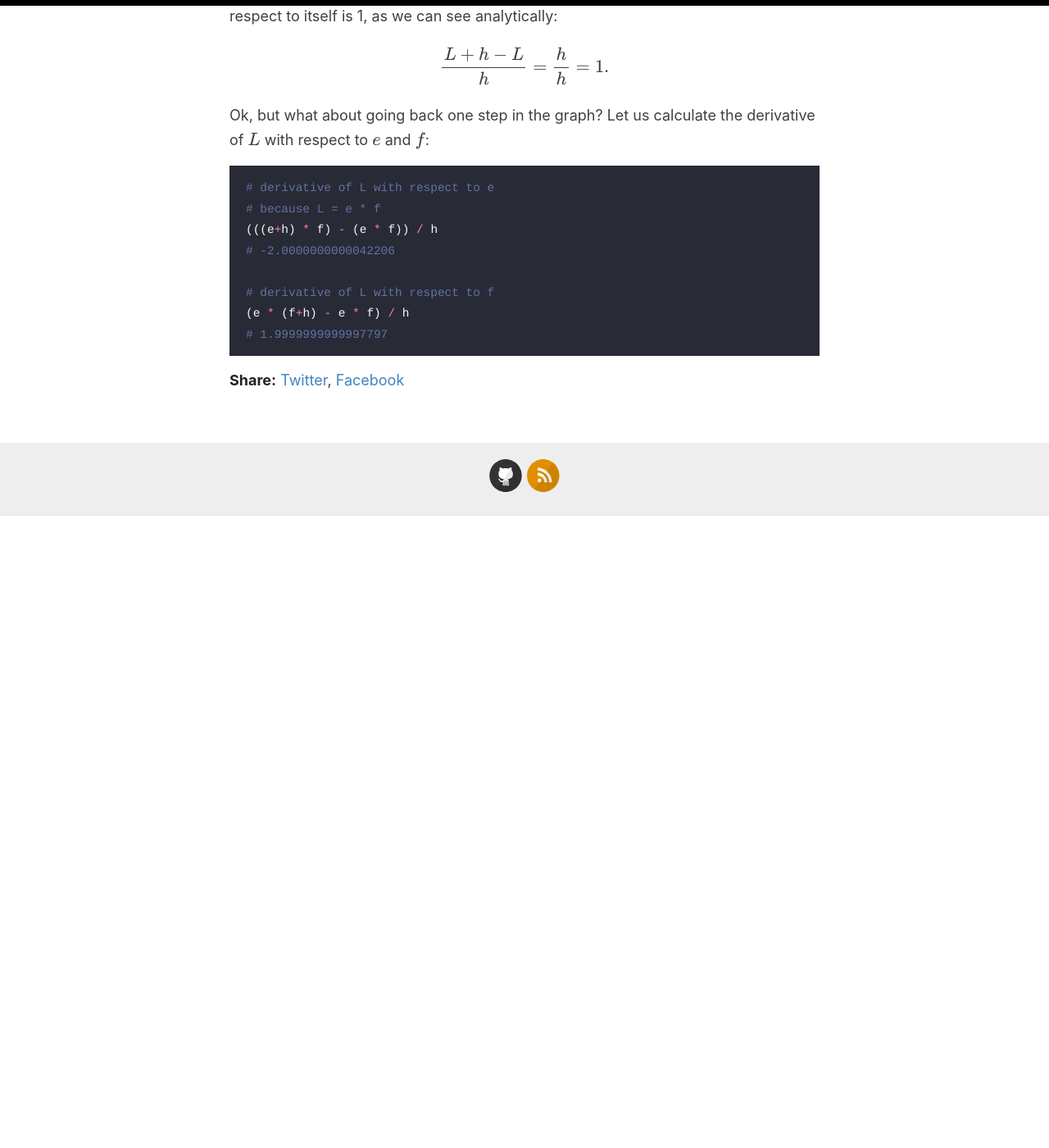
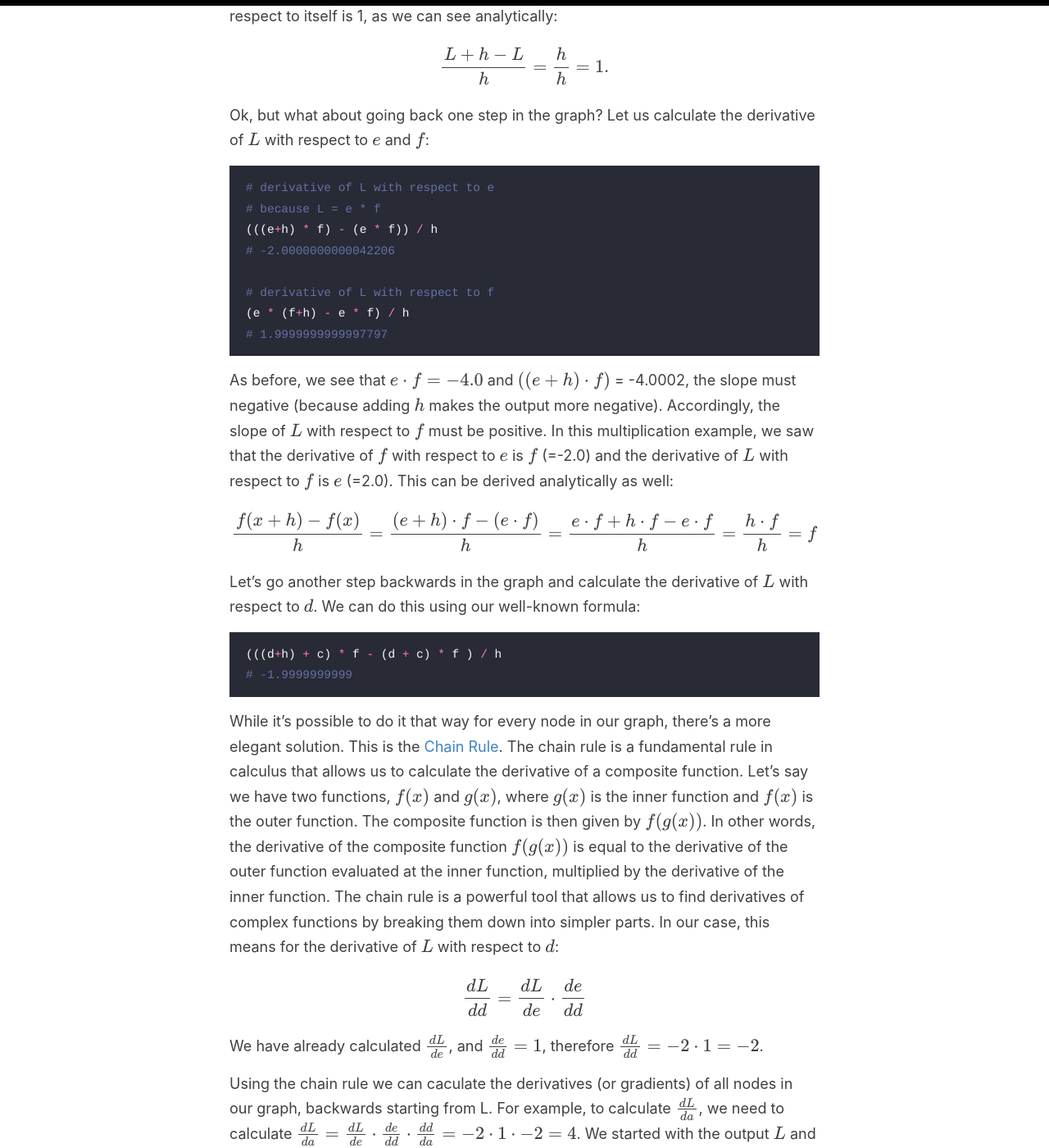
Before and after one commit to krz/krz.github.io, a Jekyll site: the page built from _posts/2018-04-09-backpropagation-explained.md, in a window 1280 px wide and 1400 px high, scrolled down 4950 px. Shown: the whole window at 82% size. Built offline with Jekyll 4.4.1, drawn with Linux system fonts in a browser that asks for light colours; before the commit the page ends 5580 px from its top, so only the background shows below that; some of the changed text lies outside the part shown.

Commit message:
Update 2018-04-09-backpropagation-explained.md

````diff
--- a/_posts/2018-04-09-backpropagation-explained.md
+++ b/_posts/2018-04-09-backpropagation-explained.md
@@ -182,3 +182,55 @@ Ok, but what about going back one step in the graph? Let us calculate the deriva
 (e * (f+h) - e * f) / h
 # 1.9999999999997797
 ```
+
+As before, we see that \\(e\cdot f=-4.0\\) and \\(((e+h)\cdot f)\\) = -4.0002, the slope must negative (because adding \\(h\\) makes the output more negative). Accordingly, the slope of \\(L\\) with respect to \\(f\\) must be positive. In this multiplication example, we saw that the derivative of \\(f\\) with respect to \\(e\\) is \\(f\\) (=-2.0) and the derivative of \\(L\\) with respect to \\(f\\) is \\(e\\) (=2.0). This can be derived analytically as well:
+
+$$
+\frac{f(x+h)-f(x)}{h}=\frac{(e+h)\cdot f-(e\cdot f)}{h}=\frac{e\cdot f+h\cdot f-e\cdot f}{h}=\frac{h \cdot f}{h}=f
+$$
+
+Let's go another step backwards in the graph and calculate the derivative of \\(L\\) with respect to \\(d\\). We can do this using our well-known formula:
+
+```python
+(((d+h) + c) * f - (d + c) * f ) / h
+# -1.9999999999
+```
+
+While it's possible to do it that way for every node in our graph, there's a more elegant solution. This is the [Chain Rule](https://en.wikipedia.org/wiki/Chain_rule). The chain rule is a fundamental rule in calculus that allows us to calculate the derivative of a composite function. Let's say we have two functions, \\(f(x)\\) and \\(g(x)\\), where \\(g(x)\\) is the inner function and \\(f(x)\\) is the outer function. The composite function is then given by \\(f(g(x))\\). In other words, the derivative of the composite function  \\(f(g(x))\\) is equal to the derivative of the outer function evaluated at the inner function, multiplied by the derivative of the inner function. The chain rule is a powerful tool that allows us to find derivatives of complex functions by breaking them down into simpler parts. In our case, this means for the derivative of \\(L\\) with respect to \\(d\\):
+
+$$
+\frac{dL}{dd}=\frac{dL}{de} \cdot \frac{de}{dd}
+$$
+
+We have already calculated \\(\frac{dL}{de}\\), and \\(\frac{de}{dd}=1\\), therefore \\(\frac{dL}{dd}=-2\cdot 1=-2\\).
+
+Using the chain rule we can caculate the derivatives (or gradients) of all nodes in our graph, backwards starting from L. For example, to calculate \\(\frac{dL}{da}\\), we need to calculate \\(\frac{dL}{da}=\frac{dL}{de} \cdot \frac{de}{dd} \cdot \frac{dd}{da} = -2 \cdot 1 \cdot -2 = 4\\).
+We started with the output \\(L\\) and moved backwards to calculate the derivative of \\(L\\) with respect to \\(a\\).
+
+Hence the term **backpropagation**.
+
+Here's how you can do all of the above in few lines using pytorch:
+
+```python
+import torch
+a = torch.Tensor([3.0])
+a.requires_grad = True
+b = torch.Tensor([-2.0])
+b.requires_grad = True
+c = torch.Tensor([8.0])
+c.requires_grad = True
+d = a * b
+e = d + c
+f = torch.Tensor([-2.0])
+f.requires_grad = True
+# output
+L = e * f
+```
+
+```python
+# calculate the derivatives backwards from L
+L.backward()
+# show the derivative of dL/da
+a.grad.item()
+# 4.0
+```
````
